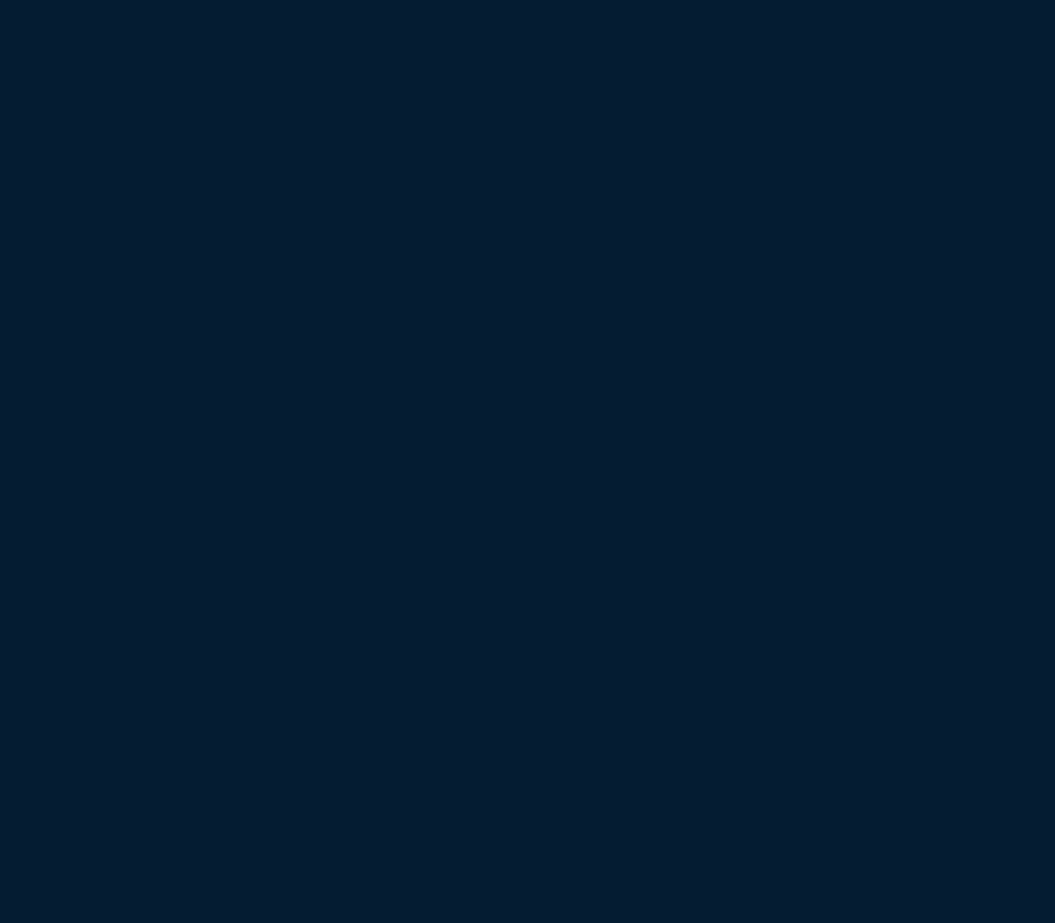
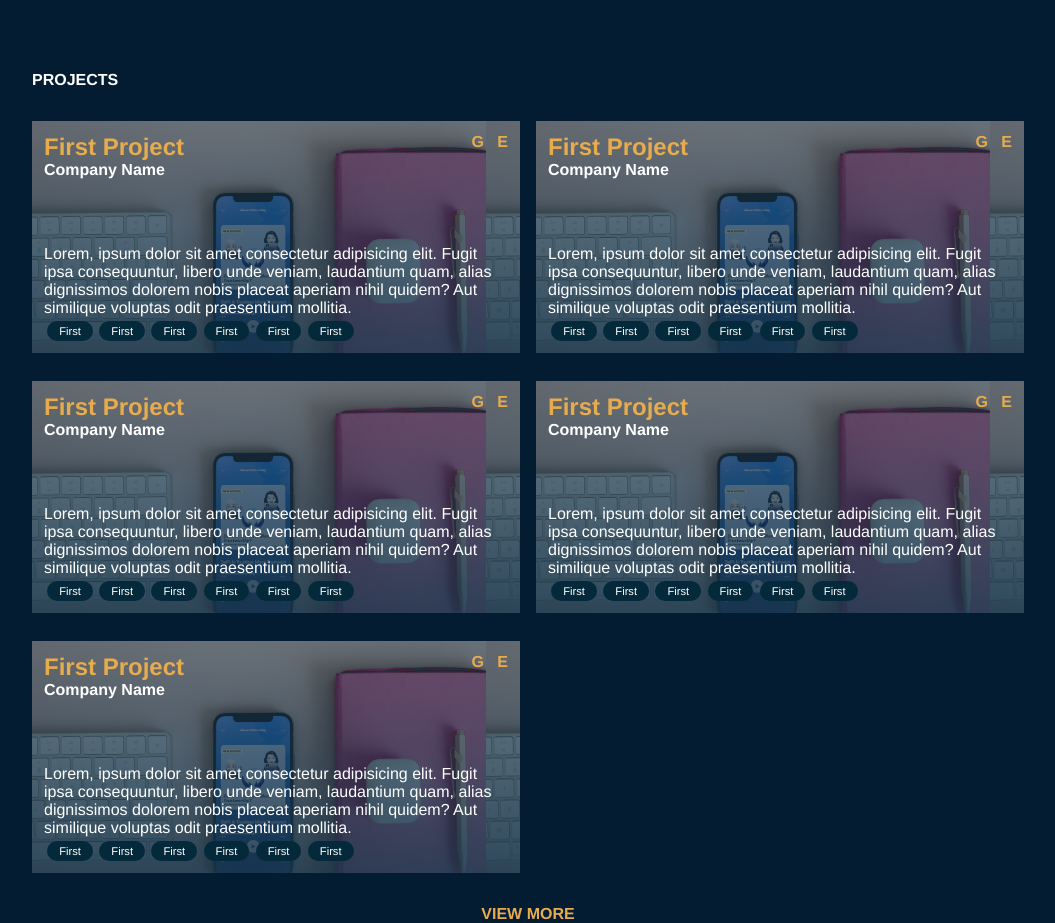
Before and after one commit to vaskrneup/main-fe, a React (Create React App) app: page / in a window 1280 px wide. Shown: the part 1740-2663 px from the top of the page, without its empty margins (112-1167 px from the left). Before the commit the page ends 1811 px from the top, so only its background shows below. Built offline with nearby package versions, Linux system fonts and the light colour scheme.

Commit message:
Projets section initial template completed !!

```diff
--- /dev/null
+++ b/src/components/Chip/chip.css
@@ -0,0 +1,7 @@
+.chip {
+	font-size: 0.7rem;
+	width: fit-content;
+	background-color: var(--chips-background-color);
+	padding: 0.25rem 0.75rem;
+	border-radius: 0.7rem;
+}
--- /dev/null
+++ b/src/components/Chip/datatypes.ts
@@ -0,0 +1,5 @@
+import { ReactNode } from "react";
+
+export interface chipPropsDatatype {
+    children: ReactNode,
+}
--- /dev/null
+++ b/src/components/Chip/index.tsx
@@ -0,0 +1,10 @@
+import { chipPropsDatatype } from "./datatypes"
+import "./chip.css";
+
+export const Chip = (props: chipPropsDatatype) => {
+    return (
+        <div className="chip">
+            {props.children}
+        </div>
+    )
+}
--- /dev/null
+++ b/src/pages/Home/components/Projects/components/ProjectView/index.tsx
@@ -0,0 +1,43 @@
+import { Chip } from "../../../../../../components/Chip"
+import "./project_view.css"
+import projectBGImage from "../../../../../../global_assets/images/projects_bg/FIRST_PROJECT.png";
+
+
+export const ProjectView = () => {
+    return (
+        <div
+            className="project-container"
+            style={{
+                backgroundImage: `linear-gradient(
+                    rgba(26, 55, 77, 0.6),
+                    rgba(26, 55, 77, 0.9)
+                ),
+                url(${projectBGImage})`
+            }}
+        >
+            <div className="top-container">
+                <div className="project-title-container">
+                    <h2><a href="#">First Project</a></h2>
+                    <h4>Company Name</h4>
+                </div>
+                <div className="project-external-link-container">
+                    <a href="#">G</a>&nbsp;&nbsp;&nbsp;
+                    <a href="#">E</a>
+                </div>
+            </div>
+            <div className="bottom-contanier">
+                <p className="project-description">
+                    Lorem, ipsum dolor sit amet consectetur adipisicing elit. Fugit ipsa consequuntur, libero unde veniam, laudantium quam, alias dignissimos dolorem nobis placeat aperiam nihil quidem? Aut similique voluptas odit praesentium mollitia.
+                </p>
+                <div className="category-chip-container">
+                    <Chip>First</Chip>
+                    <Chip>First</Chip>
+                    <Chip>First</Chip>
+                    <Chip>First</Chip>
+                    <Chip>First</Chip>
+                    <Chip>First</Chip>
+                </div>
+            </div>
+        </div>
+    )
+}
--- /dev/null
+++ b/src/pages/Home/components/Projects/components/ProjectView/project_view.css
@@ -0,0 +1,28 @@
+.project-container {
+	display: flex;
+	flex-direction: column;
+	justify-content: space-between;
+
+	width: 100%;
+	height: 14.5rem;
+
+	padding: 0.75rem;
+}
+
+.top-container {
+	display: flex;
+	justify-content: space-between;
+	align-items: flex-start;
+}
+
+.project-description {
+	padding: 0.25rem 0;
+}
+
+.category-chip-container {
+	display: flex;
+}
+
+.category-chip-container > * {
+	margin: 0 0.2rem;
+}
--- /dev/null
+++ b/src/pages/Home/components/Projects/index.tsx
@@ -0,0 +1,23 @@
+import { ProjectView } from "./components/ProjectView"
+import "./projects.css";
+
+
+export const Projects = () => {
+    return (
+        <div className="project-view">
+            <div className="container">
+                <h4>PROJECTS</h4>
+                <div className="projects-container">
+                    <ProjectView />
+                    <ProjectView />
+                    <ProjectView />
+                    <ProjectView />
+                    <ProjectView />
+                </div>
+                <div className="view-more-link-container">
+                    <a href="#" className="view-more">VIEW MORE</a>
+                </div>
+            </div>
+        </div>
+    )
+}
--- /dev/null
+++ b/src/pages/Home/components/Projects/projects.css
@@ -0,0 +1,11 @@
+.projects-container {
+	display: grid;
+	grid-row-gap: 1.75rem;
+	grid-column-gap: 1rem;
+	grid-template-columns: auto auto;
+	padding: 2rem 0;
+}
+.view-more-link-container {
+	width: 100%;
+	text-align: center;
+}
--- a/src/pages/Home/index.tsx
+++ b/src/pages/Home/index.tsx
@@ -2,12 +2,14 @@ import "./index.css";
 import { Layout } from "../../components/Layout";
 import { Intro } from "./components/Intro";
 import { AboutMe } from "./components/AboutMe";
+import { Projects } from "./components/Projects";
 
 export const Home = () => {
     return (
         <Layout>
             <Intro />
             <AboutMe />
+            <Projects />
         </Layout>
     )
 }
```
Also changed, not shown: src/global_assets/images/projects_bg/FIRST_PROJECT.png (added).
